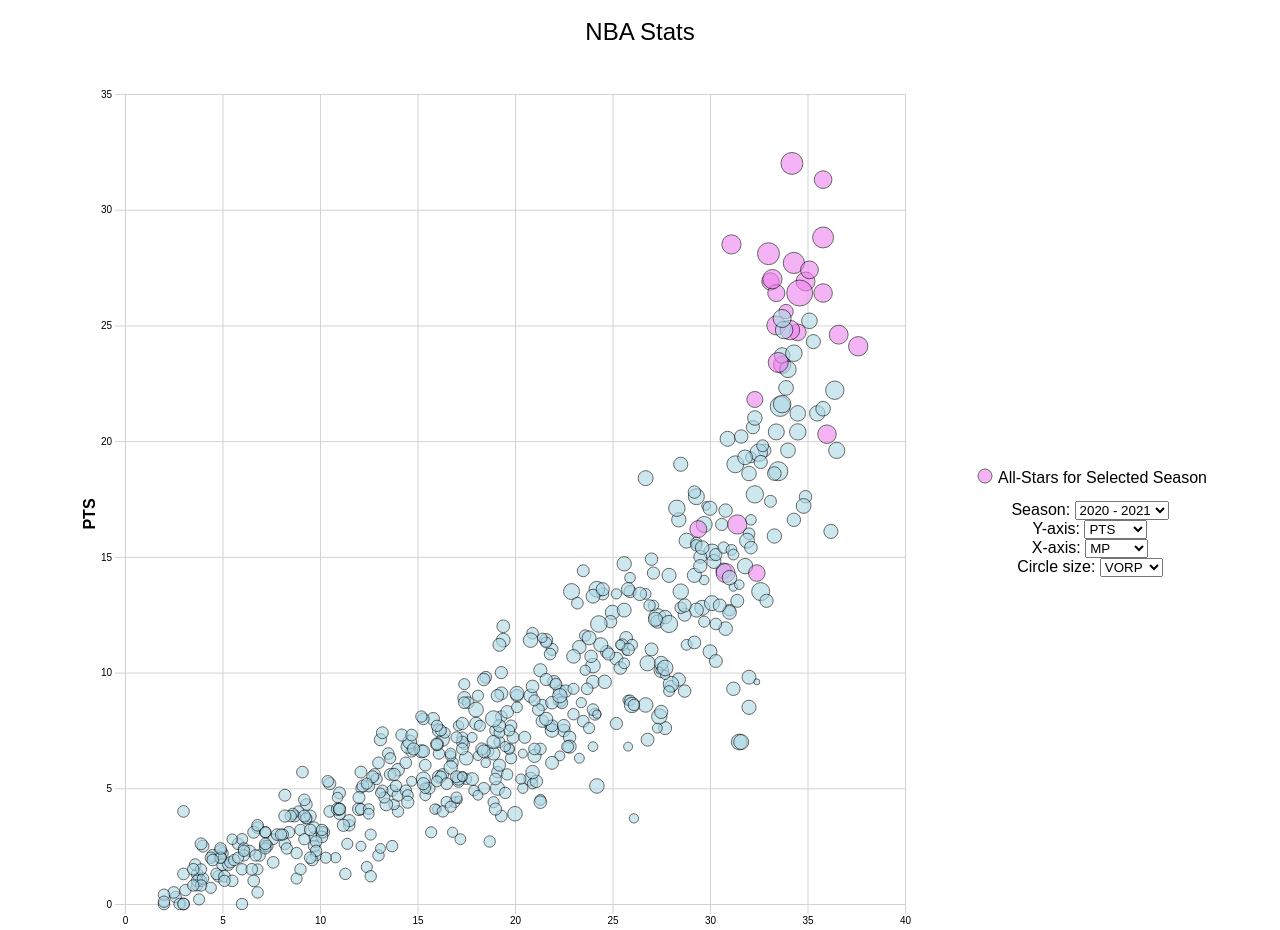
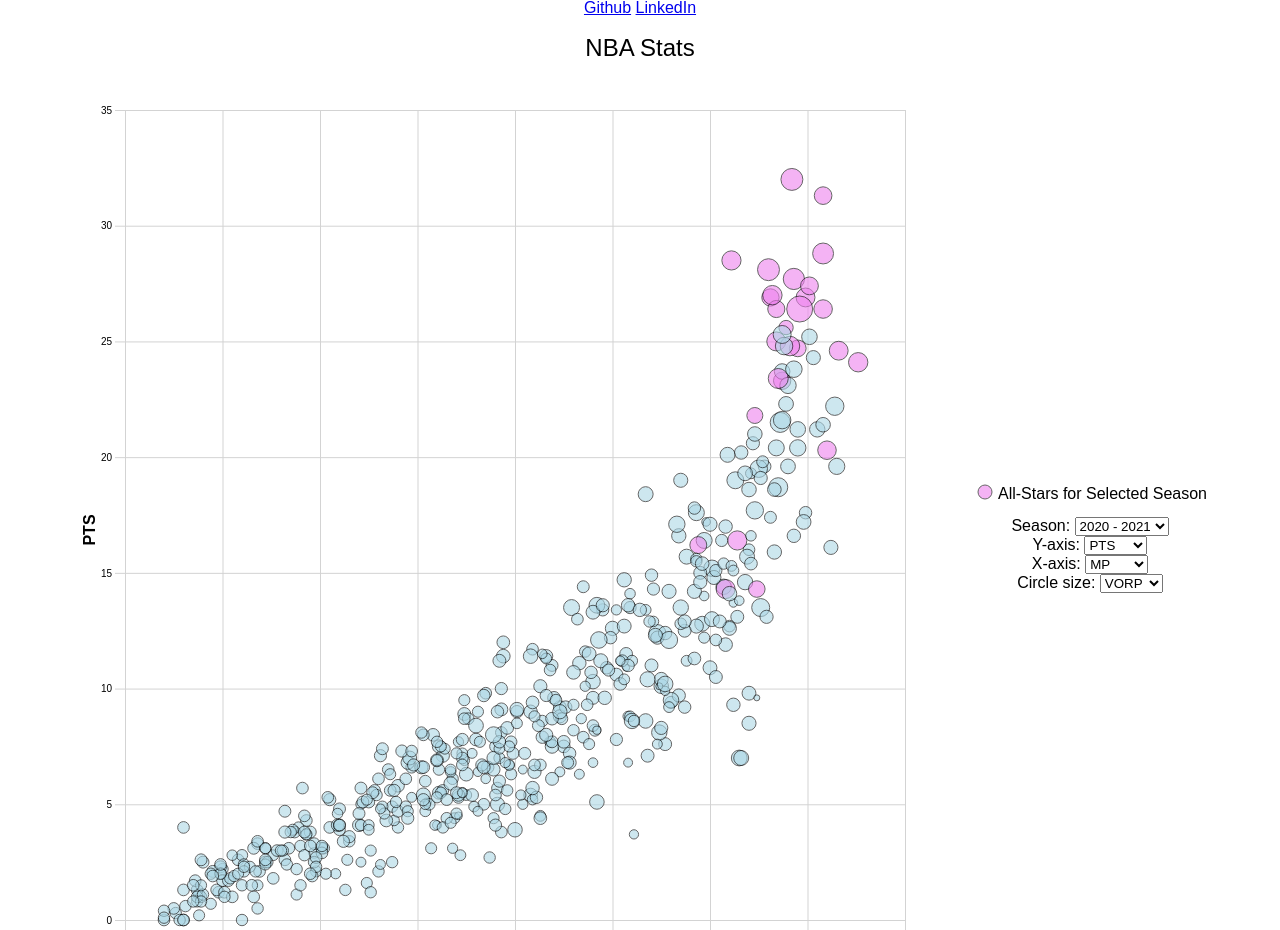
Before and after one commit to mansoo-kim/NBA-Stats, a website built with webpack: page index.html in a window 1280 px wide. Shown: the top 930 px of the page. Built offline with nearby package versions, Linux system fonts and the light colour scheme.

Commit message:
Add basic github/linkedin links

```diff
--- a/index.html
+++ b/index.html
@@ -10,6 +10,11 @@
 </head>
 <body>
 
+  <nav>
+    <a href="https://github.com/mansookim/NBA-Stats">Github</a>
+    <a href="#">LinkedIn</a>
+  </nav>
+
   <h1>NBA Stats</h1>
 
   <div class="scatter"></div>
```
